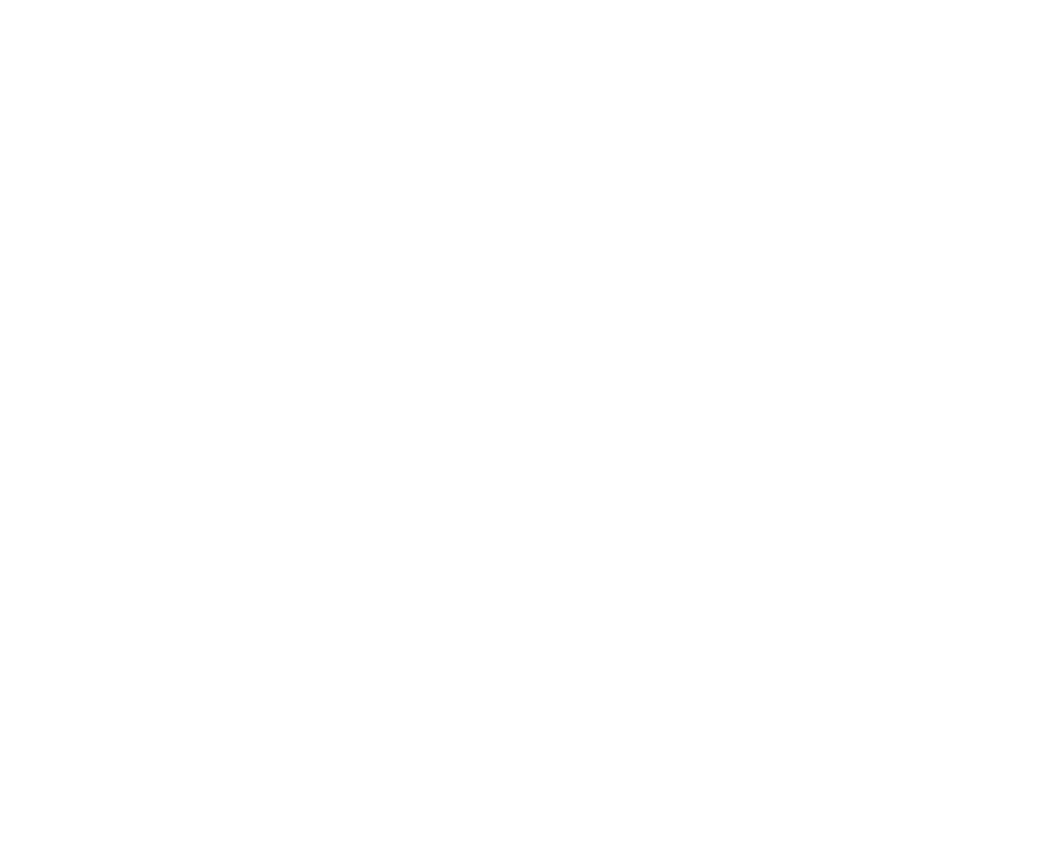
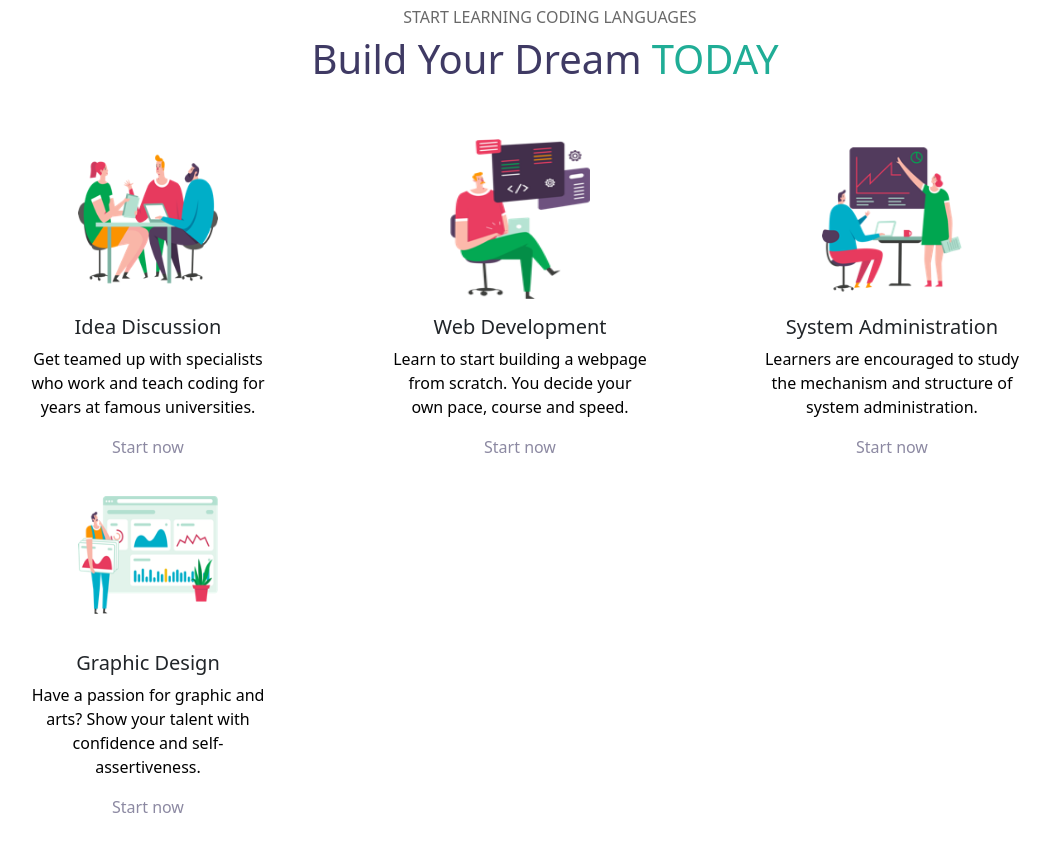
Before and after one commit to VincenzoDiMasi/proj-html-vuejs, a Vue app: page / in a window 1280 px wide. Shown: the part 640-1492 px from the top of the page, without its empty margins (90-1140 px from the left). Before the commit the page ends 800 px from the top, so only its background shows below. Built offline with nearby package versions, Linux system fonts and the light colour scheme.

Commit message:
Add section (build your dreams)

```diff
--- a/src/App.vue
+++ b/src/App.vue
@@ -38,4 +38,11 @@
 li {
     list-style-type: none;
 }
+.highlighted {
+  color: #20AD96;
+  margin: 0 10px;
+}
+.grey-title {
+  color: #696969;
+}
 </style>
--- a/src/components/AppMain.vue
+++ b/src/components/AppMain.vue
@@ -1,9 +1,42 @@
 <script>
+import BuildYourDreamsCards from './BuildYourDreamsCards.vue';
 export default {
   name: 'AppMain',
+  components: {BuildYourDreamsCards,},
   data() {
     return {
-      // Your data properties
+      cardsBuildYourDream: [
+                {
+                    img: 'src/assets/img/home-5-image-box-01.png',
+                    title: 'Idea Discussion',
+                    text: 'Get teamed up with specialists who work and teach coding for years at famous universities.',
+                    button: 'Start now',
+                    id: 1
+                },
+                {
+                    img: 'src/assets/img/home-5-image-box-02.png',
+                    title: 'Web Development',
+                    text: 'Learn to start building a webpage from scratch. You decide your own pace, course and speed.',
+                    button: 'Start now',
+                    id: 2
+                },
+                {
+                    img: 'src/assets/img/home-5-image-box-03.png',
+                    title: 'System Administration',
+                    text: 'Learners are encouraged to study the mechanism and structure of system administration.',
+                    button: 'Start now',
+                    id: 3
+                },
+                {
+                    img: 'src/assets/img/home-5-image-box-04.png',
+                    title: 'Graphic Design',
+                    text: 'Have a passion for graphic and arts? Show your talent with confidence and self-assertiveness.',
+                    button: 'Start now',
+                    id: 4
+                },
+
+
+            ]
     };
   },
   methods: {
@@ -19,8 +52,32 @@
 </script>
 
 <template>
+  <main>
 
+    <section id="build-your-team" class="container text-center mt-5">
+      <h6 class="grey-title">START LEARNING CODING LANGUAGES</h6>
+      <div class="d-flex justify-content-center">
+        <h1>Build Your Dream</h1>
+        <h1 class="highlighted">TODAY</h1>
+      </div>
+
+      <div class="container d-flex mt-5 mb-5">
+        <div class="row">
+          <BuildYourDreamsCards v-for="card in cardsBuildYourDream" :card="card" :key="card.id"></BuildYourDreamsCards>
+        </div>
+
+
+      </div>
+
+    </section>
+  </main>
 </template>
 
 <style lang="scss" scoped>
+section {
+  min-height: 400px;
+}
+
+
+
 </style>
--- /dev/null
+++ b/src/components/BuildYourDreamsCards.vue
@@ -0,0 +1,50 @@
+<script>
+export default {
+  name: 'BuildYourDreamsCards',
+  data() {
+  return {};
+},
+props: {
+  card: Object
+},
+  methods: {
+    // Your component methods
+  },
+  computed: {
+    // Computed properties
+  },
+  created() {
+    // Lifecycle hook
+  }
+};
+</script>
+
+<template>
+        <div class="col">
+            <div class="card" style="width: 18rem;">
+              <img :src=" card.img " class="card-img-top" alt="...">
+              <div class="card-body">
+                <h5>{{ card.title }}</h5>
+                <p class="card-text text-black">{{ card.text }}</p>
+                <a class="text-prpl" href="#">{{ card.button }}</a>
+              </div>
+            </div>
+        </div>
+</template>
+
+<style lang="scss" scoped>
+img {
+  width: 140px;
+  height: 160px;
+  margin-left: auto;
+  margin-right: auto;
+}
+
+.card {
+  border: 0;
+}
+
+a {
+    color: #8C89A2;
+}
+</style>
--- a/src/components/CardComponent.vue
+++ b/src/components/CardJumbotron.vue
@@ -1,6 +1,6 @@
 <script>
 export default {
-  name: 'CardComponent',
+  name: 'CardJumbotron',
   data() {
   return {};
 },
--- a/src/components/JumbotronHeader.vue
+++ b/src/components/JumbotronHeader.vue
@@ -1,8 +1,8 @@
 <script>
-import CardComponent from './CardComponent.vue'
+import CardJumbotron from './CardJumbotron.vue'
 export default {
     name: 'JumbotronHeader',
-    components: {CardComponent},
+    components: {CardJumbotron},
   data() {
     return {
         cards: [
@@ -36,7 +36,7 @@
     <div class="container">
         <div class="row justify-content-between">
             <div class="col-sm-4">
-                <CardComponent v-for="card in cards" :card="card" :key="card.id"></CardComponent>
+                <CardJumbotron v-for="card in cards" :card="card" :key="card.id"></CardJumbotron>
             </div>
             <div class="col-sm-8 ">
 
@@ -54,6 +54,7 @@
     background-repeat: no-repeat;
     background-color: #F5F1ED;
     min-height: 500px;
+
     // display: flex;
     // align-items: center;
     // transform: rotate(180deg)
```
Also changed, not shown: src/assets/img/good2.svg (added).
